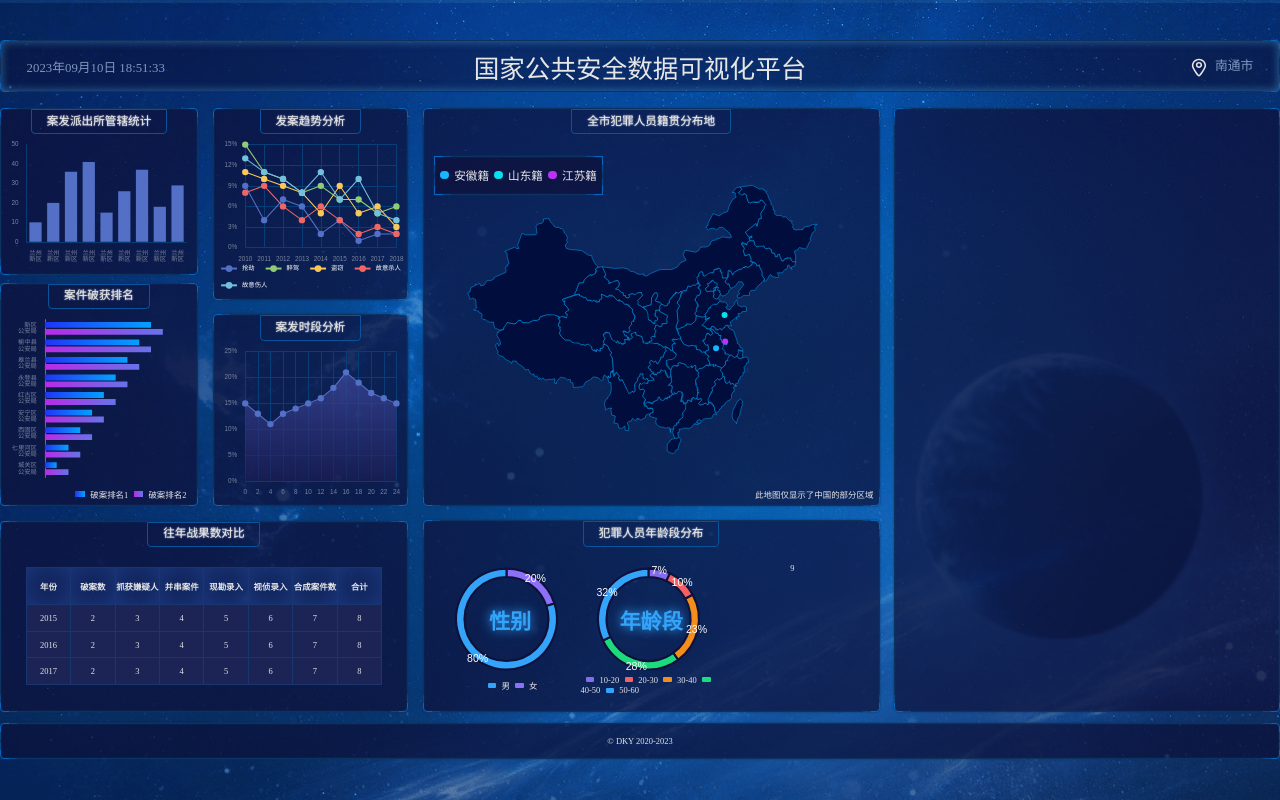
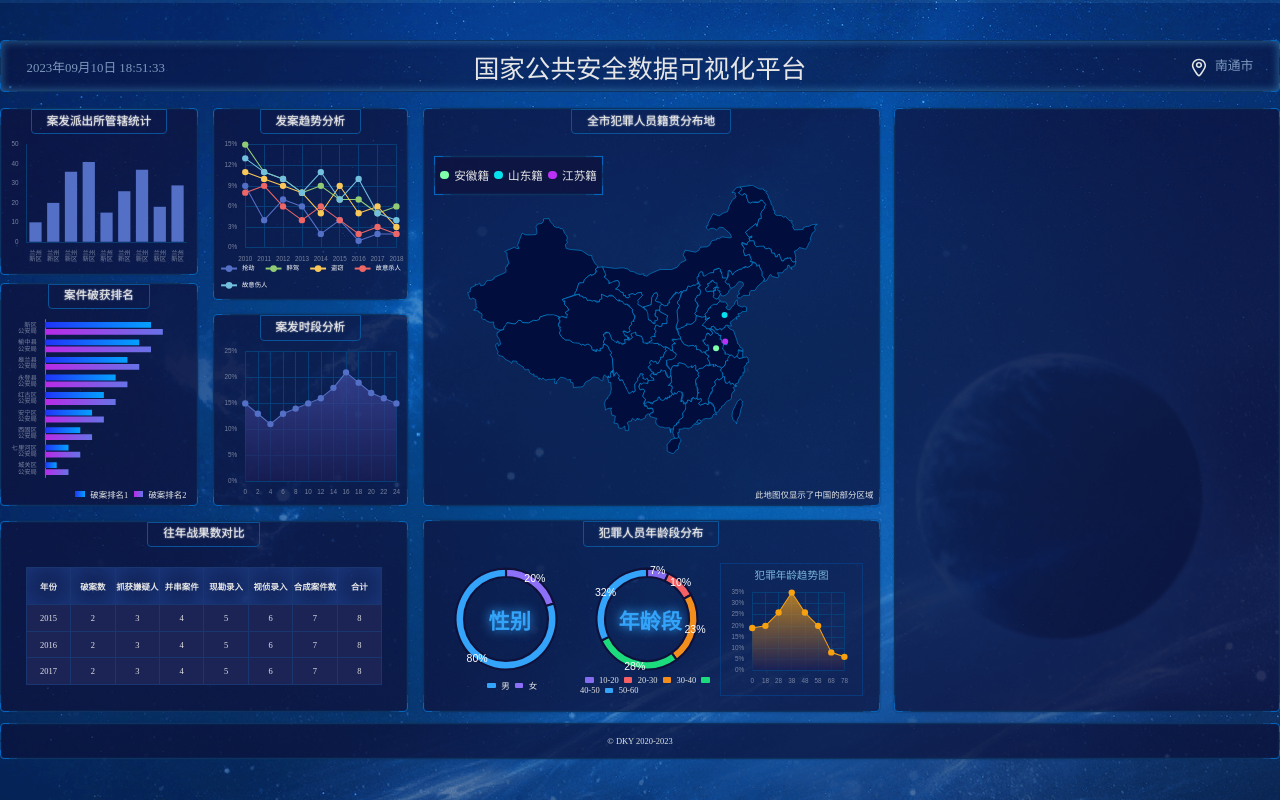
Before and after one commit to Dengky00/big-screen, a React (Vite) app: page / in a window 1280 px wide. Built offline with nearby package versions, Linux system fonts and the light colour scheme.

Commit message:
完成Chart9

```diff
--- a/src/components/Chart-4.tsx
+++ b/src/components/Chart-4.tsx
@@ -28,7 +28,6 @@
         },
         series: [
           {
-            name: "故意伤人",
             type: "line",
             data: [
               0.15, 0.13, 0.11, 0.13, 0.14, 0.15, 0.16, 0.18, 0.21, 0.19, 0.17,
--- a/src/components/Chart-6.tsx
+++ b/src/components/Chart-6.tsx
@@ -5,7 +5,7 @@
 
 export const Chart6 = () => {
   const divRef = useRef(null);
-  const colors = { 江苏省: "#BB31F7", 安徽省: "#15B8FD", 山东省: "#06E1EE" };
+  const colors = { 江苏省: "#BB31F7", 安徽省: "#7FFFAA", 山东省: "#06E1EE" };
   useEffect(() => {
     var myChart = echarts.init(divRef.current);
     // @ts-ignore
--- a/src/components/Chart-9.tsx
+++ b/src/components/Chart-9.tsx
@@ -1,15 +1,61 @@
 import { useEffect, useRef } from "react";
 import * as echarts from "echarts";
+import { createEchartsOptions } from "../shared/create-echarts-options";
+import { px } from "../shared/px";
 
 export const Chart9 = () => {
   const divRef = useRef(null);
   useEffect(() => {
     var myChart = echarts.init(divRef.current);
+    myChart.setOption(
+      createEchartsOptions({
+        color: "#F7A110",
+        xAxis: {
+          type: "category",
+          boundaryGap: false,
+          data: [0, 18, 28, 38, 48, 58, 68, 78],
+          splitLine: { show: true, lineStyle: { color: "#073E78" } },
+          axisTick: { show: false },
+          axisLine: { show: false },
+        },
+        yAxis: {
+          type: "value",
+          splitLine: { lineStyle: { color: "#073E78" } },
+          axisLabel: {
+            formatter(val: number) {
+              return val * 100 + "%";
+            },
+          },
+        },
+        series: [
+          {
+            type: "line",
+            data: [0.19, 0.2, 0.26, 0.35, 0.26, 0.2, 0.08, 0.06],
+            symbol: "circle",
+            symbolSize: px(12),
+            lineStyle: { width: px(2) },
+            areaStyle: {
+              color: new echarts.graphic.LinearGradient(0, 0, 0, 1, [
+                {
+                  offset: 0,
+                  color: "#F7A110",
+                },
+                {
+                  offset: 1,
+                  color: "#1B1D52",
+                },
+              ]),
+            },
+          },
+        ],
+      })
+    );
   }, []);
 
   return (
     <div className="年龄段-图3">
-      9<div ref={divRef} className="chart"></div>
+      <h3>犯罪年龄趋势图</h3>
+      <div ref={divRef} className="chart"></div>
     </div>
   );
 };
--- a/src/pages/home.scss
+++ b/src/pages/home.scss
@@ -242,6 +242,14 @@
         justify-content: flex-start;
       }
     }
+    &-图3 {
+      border: 1px solid #08397d;
+      h3 {
+        font-size: px(20);
+        color: #7ab6db;
+        margin-top: px(6);
+      }
+    }
   }
 
   .籍贯 {
```
